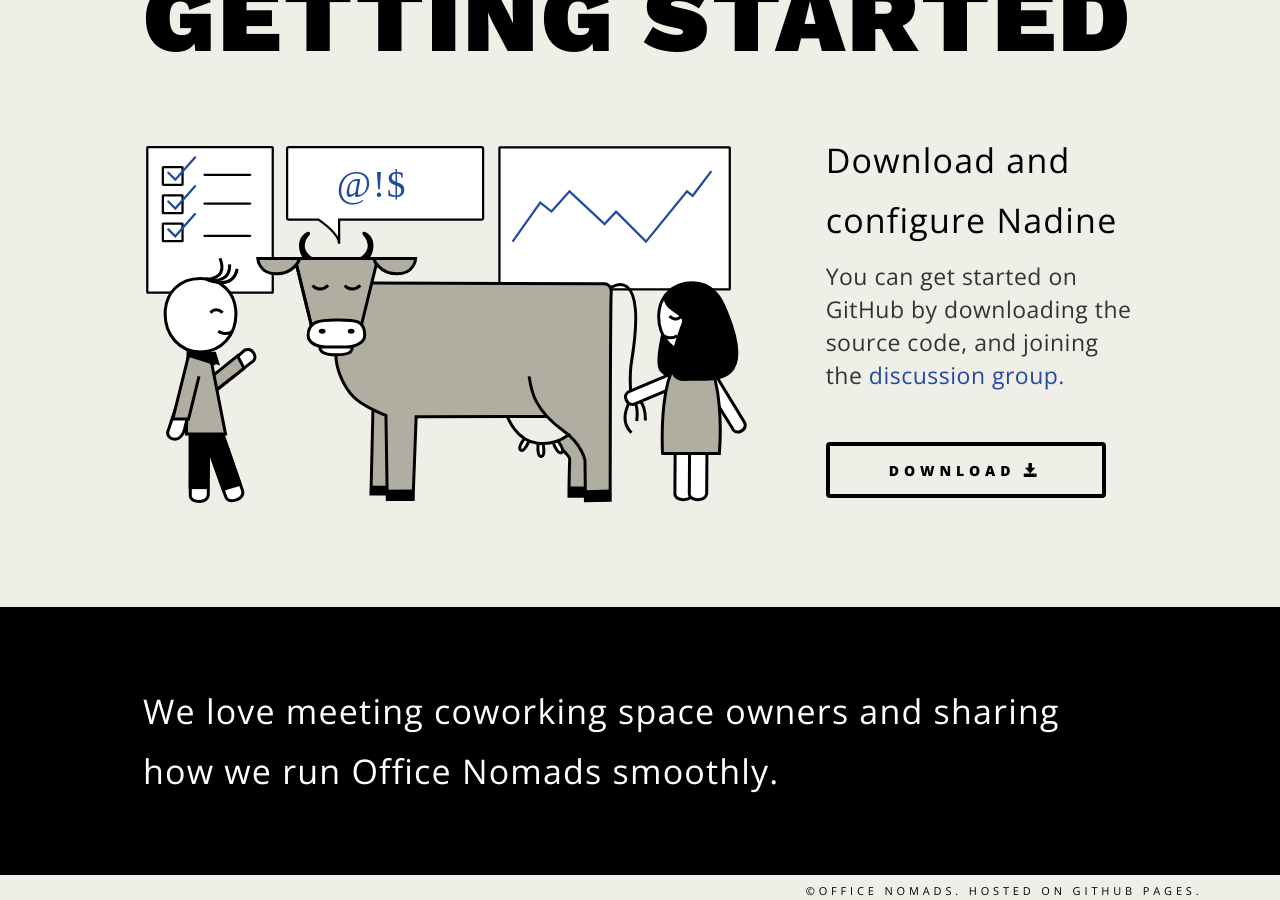
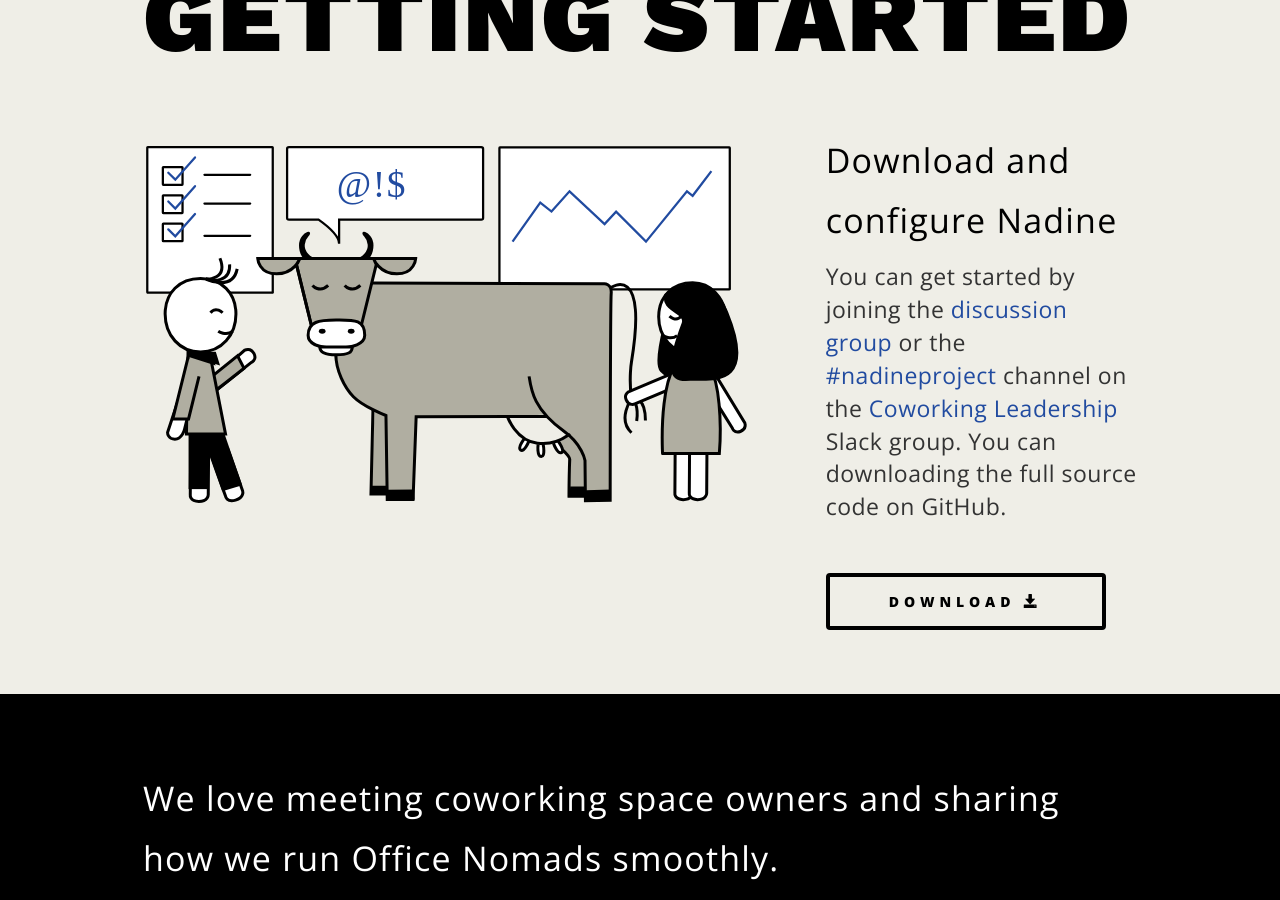
Before and after one commit to nadineproject/nadineproject.github.io, a Jekyll site: the page built from index.html, in a window 1280 px wide and 900 px high, scrolled down 2232 px. Built offline with Jekyll 4.4.1, drawn with Linux system fonts in a browser that asks for light colours; nearby versions of some CDN libraries; library files that are not in the unit come from our copies.

Commit message:
Added new ways to connect and removed vagrant instructions

```diff
--- a/_layouts/base.html
+++ b/_layouts/base.html
@@ -45,7 +45,8 @@
 						<li><a class="active" href="index.html">Overview</a></li>
 						<li><a href="story.html">Our Story</a></li>
 						<!--<li><a href="features.html">Features</a></li>-->
-						<li><a href="getstarted.html">Getting Started</a></li>
+						<!-- <li><a href="getstarted.html">Getting Started</a></li> -->
+						<li><a href="#getting-started">Getting Started</a></li>
 					</ul>
 				</div>
 			</div>
--- a/index.html
+++ b/index.html
@@ -78,6 +78,7 @@
 	</div>
 </div>
 
+<a name="getting-started"></a>
 <div id="getting-started" class="row">
 	<div class="big clearfix">
 		<div class="block-beige">
@@ -89,8 +90,13 @@
 			</div>
 			<div class="col-xs-12 col-sm-6 col-md-4">
 				<h2>Download and configure Nadine</h2>
-				<p>You can get started on GitHub by downloading the source code, and joining the
-				<a href="https://groups.google.com/forum/#!forum/nadineproject">discussion group.</a></p>
+				<p>
+					You can get started by joining the
+					<a href="https://groups.google.com/forum/#!forum/nadineproject">discussion group</a>
+					or the <a href="https://coworkingleadership.slack.com/messages/CFT198BJ5">#nadineproject</a>
+					channel on the <a href="https://coworkingleadership.slack.com">Coworking Leadership</a> Slack group.
+					You can downloading the full source code on GitHub.
+				</p>
 				<a href="{{ site.github_url }}" class="btn btn-default"><h3>download <span class="glyphicon glyphicon-save"></span></h3></a>
 			</div>
 		</div>
```
